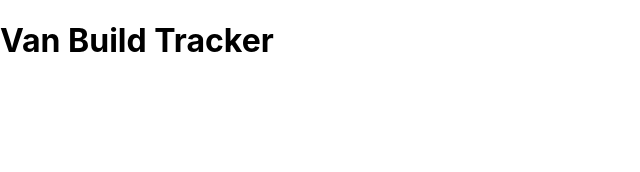
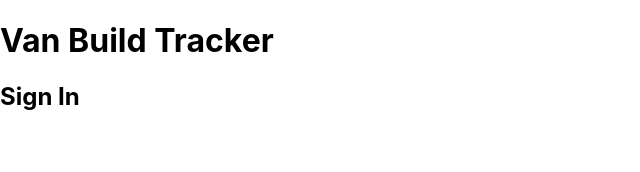
Before and after one commit to goodgriefkev/van_build_tracker, a React (Create React App) app: page / in a window 1280 px wide. Shown: the top 172 px of the page, without its empty margins (0-640 px from the left). Built offline with nearby package versions, Linux system fonts and the light colour scheme.

Commit message:
created signin component, rendered to app

```diff
--- a/src/App.js
+++ b/src/App.js
@@ -1,10 +1,12 @@
 import React, { Component } from 'react';
+import SignIn from './components/SignIn.js'
 
 class App extends Component {
   render() {
     return (
       <div>
         <h1>Van Build Tracker</h1>
+        <SignIn />
       </div>
     )
   }
--- /dev/null
+++ b/src/components/SignIn.js
@@ -0,0 +1,11 @@
+import React, { Component } from 'react'
+
+class SignIn extends Component {
+  render() {
+    return (
+      <h2>Sign In</h2>
+    )
+  }
+}
+
+export default SignIn
```
